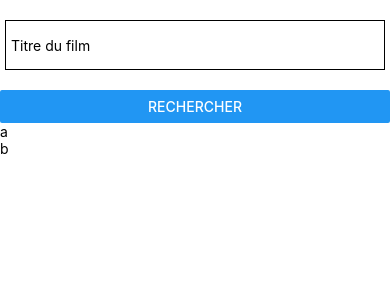
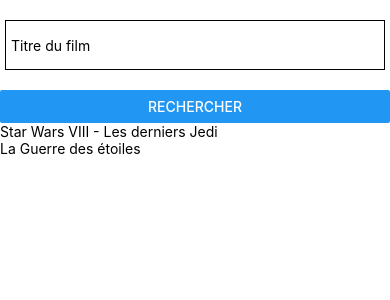
Before and after one commit to CharlesRLG/reactNative, a React Native app: screen / in a window 390 px wide. Shown: the top 300 px of the page. Built offline with nearby package versions, Linux system fonts and the light colour scheme.

Commit message:
mises en place des film

```diff
--- /dev/null
+++ b/Components/FilmItem.js
@@ -0,0 +1,17 @@
+// Components/FilmItem.js
+import React from 'react'
+import { View, Text } from 'react-native'
+
+class FilmItem extends React.Component {
+  render() {
+    const film = this.props.film
+    console.log(this.props.film.title)
+    return (
+      <View>
+        <Text>{film.title}</Text>
+      </View>
+    )
+  }
+}
+
+export default FilmItem
--- a/Components/Search.js
+++ b/Components/Search.js
@@ -2,6 +2,8 @@
 import React from 'react'
 import { View, TextInput, Button, StyleSheet} from 'react-native'
 import { FlatList, Text } from 'react-native'
+import films from '../Helpers/filmsData'
+import FilmItem from './FilmItem'
 
 const styles = StyleSheet.create({
     main_container: {
@@ -34,10 +36,8 @@
             <View style={styles.main_container}>
                 <TextInput style={styles.textinput} placeholder='Titre du film'/>
                 <Button title='Rechercher' onPress={() => { }}/>
-                <FlatList
-                data={ [ {key: 'a'}, {key: 'b'}]}
-                renderItem={({item}) => <Text>{item.key}</Text>}>
-                </FlatList>
+                <FlatList data={films} renderItem={({ item }) => <FilmItem film={item} />}
+                keyExtractor={(item) => item.id.toString()}/>
             </View>
         )
     }
--- /dev/null
+++ b/Helpers/filmsData.js
@@ -0,0 +1,24 @@
+let films = [
+    {
+      id: 181808,
+      vote_average: 7.2,
+      title: 'Star Wars VIII - Les derniers Jedi',
+      poster_path: '',
+      original_title: 'Star Wars: The Last Jedi',
+      overview:
+        'Nouvel épisode de la saga. Les héros du Réveil de la force rejoignent les figures légendaires de la galaxie dans une aventure épique qui révèle des secrets ancestraux sur la Force et entraîne de choquantes révélations sur le passé…',
+      release_date: '2017-12-13',
+    },
+    {
+      id: 181809,
+      vote_average: 8.1,
+      title: 'La Guerre des étoiles',
+      poster_path: '',
+      original_title: 'Star Wars',
+      overview:
+        "Il y a bien longtemps, dans une galaxie très lointaine... La guerre civile fait rage entre l'Empire galactique et l'Alliance rebelle. Capturée par les troupes de choc de l'Empereur menées par le sombre et impitoyable Dark Vador, la princesse Leia Organa dissimule les plans de l’Étoile Noire, une station spatiale invulnérable, à son droïde R2-D2 avec pour mission de les remettre au Jedi Obi-Wan Kenobi. Accompagné de son fidèle compagnon, le droïde de protocole C-3PO, R2-D2 s'échoue sur la planète Tatooine et termine sa quête chez le jeune Luke Skywalker. Rêvant de devenir pilote mais confiné aux travaux de la ferme, ce dernier se lance à la recherche de ce mystérieux Obi-Wan Kenobi, devenu ermite au cœur des montagnes désertiques de Tatooine...",
+      release_date: '1977-05-25',
+    },
+  ]
+
+  export default films
```
